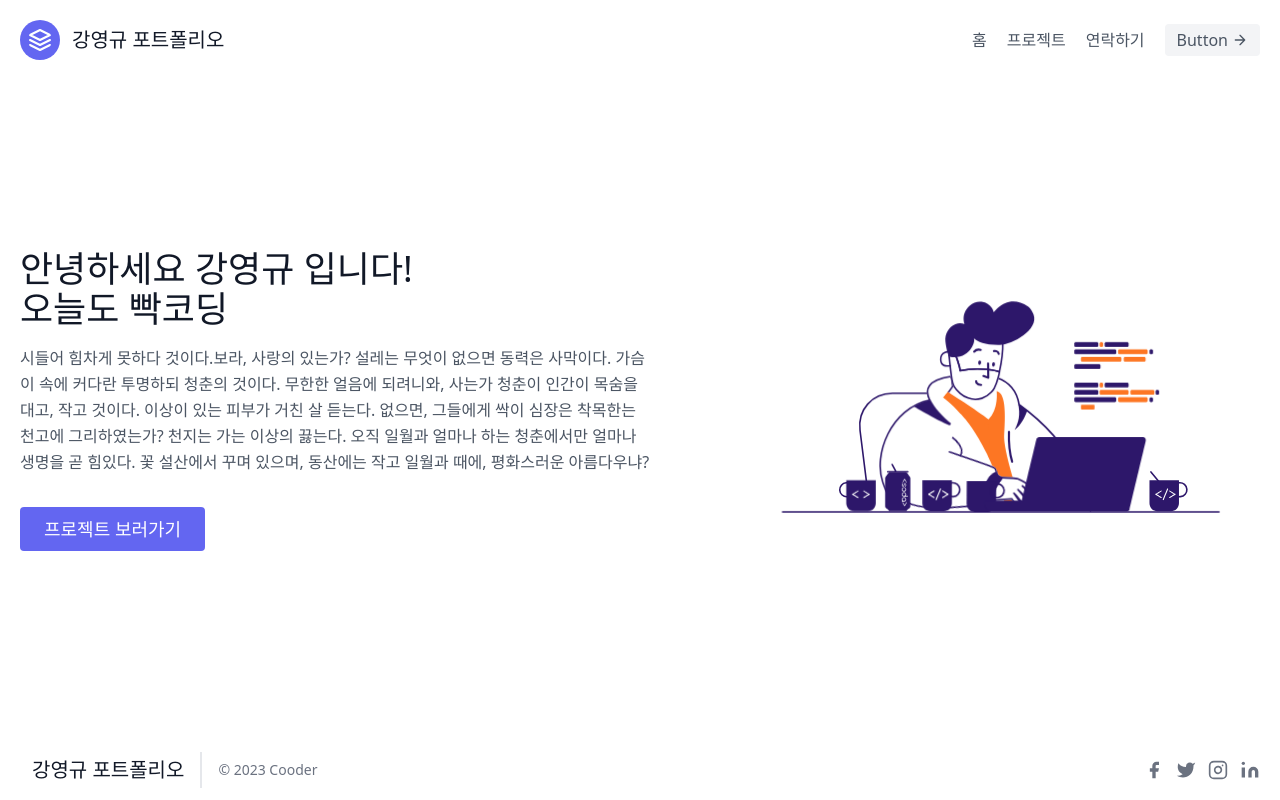
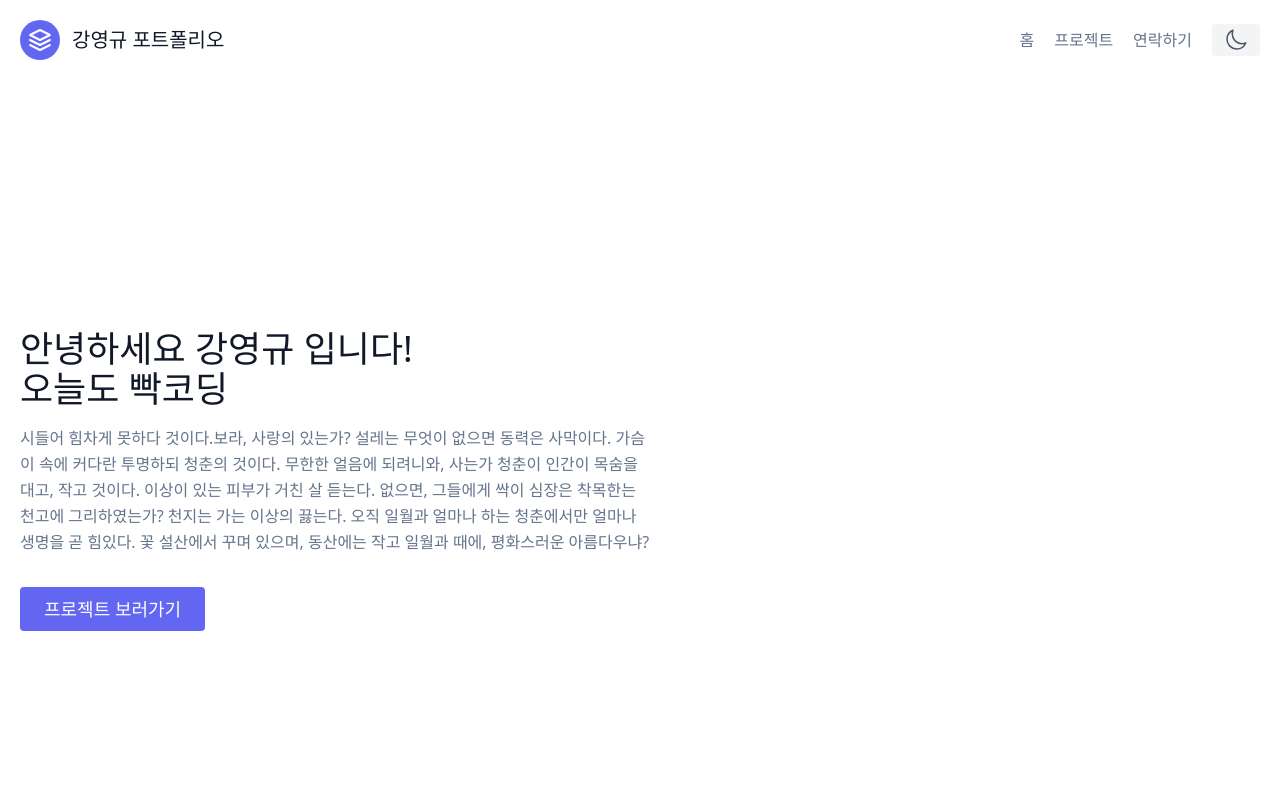
Before and after one commit to cooderyg/next-portfolio, a Next.js app: page / in a window 1280 px wide. Shown: the top 800 px of the page. Built offline with nearby package versions, Linux system fonts and the light colour scheme.

Commit message:
dark mode

```diff
--- a/components/Footer.js
+++ b/components/Footer.js
@@ -14,23 +14,23 @@ export default function Footer() {
                     </p>
                     <span   className="inline-flex sm:ml-auto sm:mt-0 mt-4 justify-center sm:justify-start">
                     <a  className="text-gray-500">
-                        <svg fill="currentColor" stroke-linecap="round" stroke-linejoin="round" stroke-width="2"    className="w-5 h-5" viewBox="0 0 24 24">
+                        <svg fill="currentColor" strokeLinecap="round" strokeLinejoin="round" strokeWidth="2"    className="w-5 h-5" viewBox="0 0 24 24">
                         <path d="M18 2h-3a5 5 0 00-5 5v3H7v4h3v8h4v-8h3l1-4h-4V7a1 1 0 011-1h3z"></path>
                         </svg>
                     </a>
                     <a  className="ml-3 text-gray-500">
-                        <svg fill="currentColor" stroke-linecap="round" stroke-linejoin="round" stroke-width="2"    className="w-5 h-5" viewBox="0 0 24 24">
+                        <svg fill="currentColor" strokeLinecap="round" strokeLinejoin="round" strokeWidth="2"    className="w-5 h-5" viewBox="0 0 24 24">
                         <path d="M23 3a10.9 10.9 0 01-3.14 1.53 4.48 4.48 0 00-7.86 3v1A10.66 10.66 0 013 4s-4 9 5 13a11.64 11.64 0 01-7 2c9 5 20 0 20-11.5a4.5 4.5 0 00-.08-.83A7.72 7.72 0 0023 3z"></path>
                         </svg>
                     </a>
                     <a  className="ml-3 text-gray-500">
-                        <svg fill="none" stroke="currentColor" stroke-linecap="round" stroke-linejoin="round" stroke-width="2"  className="w-5 h-5" viewBox="0 0 24 24">
+                        <svg fill="none" stroke="currentColor" strokeLinecap="round" strokeLinejoin="round" strokeWidth="2"  className="w-5 h-5" viewBox="0 0 24 24">
                         <rect width="20" height="20" x="2" y="2" rx="5" ry="5"></rect>
                         <path d="M16 11.37A4 4 0 1112.63 8 4 4 0 0116 11.37zm1.5-4.87h.01"></path>
                         </svg>
                     </a>
                     <a  className="ml-3 text-gray-500">
-                        <svg fill="currentColor" stroke="currentColor" stroke-linecap="round" stroke-linejoin="round" stroke-width="0"  className="w-5 h-5" viewBox="0 0 24 24">
+                        <svg fill="currentColor" stroke="currentColor" strokeLinecap="round" strokeLinejoin="round" strokeWidth="0"  className="w-5 h-5" viewBox="0 0 24 24">
                         <path stroke="none" d="M16 8a6 6 0 016 6v7h-4v-7a2 2 0 00-2-2 2 2 0 00-2 2v7h-4v-7a6 6 0 016-6zM2 9h4v12H2z"></path>
                         <circle cx="4" cy="4" r="2" stroke="none"></circle>
                         </svg>
--- a/components/Header.js
+++ b/components/Header.js
@@ -1,4 +1,5 @@
 import Link from "next/link";
+import DarkModeToggleButton from "./Home/darkmode-toggle-button";
 
 
 export default function Header() {
@@ -8,22 +9,18 @@ export default function Header() {
                 <div className="container mx-auto flex flex-wrap p-5 flex-col md:flex-row items-center">
                     <Link href="/">
                         <div className="flex title-font font-medium items-center text-gray-900 mb-4 md:mb-0">
-                            <svg xmlns="http://www.w3.org/2000/svg" fill="none" stroke="currentColor" stroke-linecap="round" stroke-linejoin="round" stroke-width="2" className="w-10 h-10 text-white p-2 bg-indigo-500 rounded-full" viewBox="0 0 24 24">
+                            <svg xmlns="http://www.w3.org/2000/svg" fill="none" stroke="currentColor" strokeLinecap="round" strokeLinejoin="round" strokeWidth="2" className="w-10 h-10 text-white p-2 bg-indigo-500 rounded-full" viewBox="0 0 24 24">
                                 <path d="M12 2L2 7l10 5 10-5-10-5zM2 17l10 5 10-5M2 12l10 5 10-5"></path>
                             </svg>
                             <span className="ml-3 text-xl">강영규 포트폴리오</span>
                         </div>
                     </Link>
-                    <nav className="md:ml-auto flex flex-wrap items-center text-base justify-center">
-                    <Link href="/"><div className="mr-5 hover:text-gray-900">홈</div></Link>
-                    <Link href="/projects"><div className="mr-5 hover:text-gray-900">프로젝트</div></Link>
-                    <Link href="/contact"><div className="mr-5 hover:text-gray-900">연락하기</div></Link>
+                    <nav className="md:ml-auto flex flex-wrap items-center text-base justify-center space-x-5">
+                    <Link href="/"><div className="hover:text-gray-900">홈</div></Link>
+                    <Link href="/projects"><div className="hover:text-gray-900">프로젝트</div></Link>
+                    <Link href="/contact"><div className="hover:text-gray-900">연락하기</div></Link>
                     </nav>
-                    <button className="inline-flex items-center bg-gray-100 border-0 py-1 px-3 focus:outline-none hover:bg-gray-200 rounded text-base mt-4 md:mt-0">Button
-                    <svg fill="none" stroke="currentColor" stroke-linecap="round" stroke-linejoin="round" stroke-width="2" className="w-4 h-4 ml-1" viewBox="0 0 24 24">
-                        <path d="M5 12h14M12 5l7 7-7 7"></path>
-                    </svg>
-                    </button>
+                    <DarkModeToggleButton />
                 </div>
             </header>
         </>
--- a/components/Home/Hero.js
+++ b/components/Home/Hero.js
@@ -13,12 +13,12 @@ export default function Hero() {
         <p className="mb-8 leading-relaxed">시들어 힘차게 못하다 것이다.보라, 사랑의 있는가? 설레는 무엇이 없으면 동력은 사막이다. 가슴이 속에 커다란 투명하되 청춘의 것이다. 무한한 얼음에 되려니와, 사는가 청춘이 인간이 목숨을 대고, 작고 것이다. 이상이 있는 피부가 거친 살 듣는다. 없으면, 그들에게 싹이 심장은 착목한는 천고에 그리하였는가? 천지는 가는 이상의 끓는다. 오직 일월과 얼마나 하는 청춘에서만 얼마나 생명을 곧 힘있다. 꽃 설산에서 꾸며 있으며, 동산에는 작고 일월과 때에, 평화스러운 아름다우냐?</p>
         <div className="flex justify-center">
             <Link href="/projects">
-                <button className="inline-flex text-white bg-indigo-500 border-0 py-2 px-6 focus:outline-none hover:bg-indigo-600 rounded text-lg">프로젝트 보러가기</button>
+                <button className="inline-flex text-white bg-indigo-500 border-0 py-2 px-6 focus:outline-none hover:bg-indigo-600 rounded text-lg dark:text-white">프로젝트 보러가기</button>
             </Link>
         </div>
     </div>
     <div className="lg:max-w-lg lg:w-full md:w-1/2 w-5/6 order-2">
-        <Animation />
+        {/* 애니메이션넣을곳 Animation */}
     </div>
     </>
     )
--- /dev/null
+++ b/components/Home/darkmode-toggle-button.js
@@ -0,0 +1,31 @@
+import { useTheme } from "next-themes"
+
+export default function DarkModeToggleButton () {
+
+    const {theme, setTheme} = useTheme('light');
+    const onClick = () => {
+        if(theme === 'light'){
+            setTheme('dark')
+        }else{
+            setTheme('light')
+        }
+
+    }
+    return(
+        <>
+            <button
+            className="inline-flex items-center bg-gray-100 border-0 md:ml-5 py-1 px-3 focus:outline-none hover:text-orange-500 dark:hover:text-yellow-300 hover:bg-gray-100  dark:bg-slate-600 dark:hover:bg-slate-700 dark:text-slate-300 rounded text-base mt-4 md:mt-0"
+            type="button"
+            onClick={onClick}
+            >
+            {theme === 'light'
+            ? <svg xmlns="http://www.w3.org/2000/svg" fill="none" viewBox="0 0 24 24" strokeWidth={1.5} stroke="currentColor" className="w-6 h-6"><path strokeLinecap="round" strokeLinejoin="round" d="M12 3v2.25m6.364.386l-1.591 1.591M21 12h-2.25m-.386 6.364l-1.591-1.591M12 18.75V21m-4.773-4.227l-1.591 1.591M5.25 12H3m4.227-4.773L5.636 5.636M15.75 12a3.75 3.75 0 11-7.5 0 3.75 3.75 0 017.5 0z" />
+            </svg>
+             :<svg xmlns="http://www.w3.org/2000/svg" fill="none" viewBox="0 0 24 24" strokeWidth={1.5} stroke="currentColor" className="w-6 h-6">
+             <path strokeLinecap="round" strokeLinejoin="round" d="M21.752 15.002A9.718 9.718 0 0118 15.75c-5.385 0-9.75-4.365-9.75-9.75 0-1.33.266-2.597.748-3.752A9.753 9.753 0 003 11.25C3 16.635 7.365 21 12.75 21a9.753 9.753 0 009.002-5.998z" />
+             </svg>
+             }
+            </button>
+        </>
+    )
+}
--- a/components/Layout.js
+++ b/components/Layout.js
@@ -5,10 +5,10 @@ import Header from "./Header";
 
 export default function Layout({children}) {
     return(
-        <>
+        <div className="bg-primary">
             <Header  />
-            <div>{children}</div>
+                <div>{children}</div>
             <Footer  />
-        </>
+        </div>
     )
 }
--- a/package.json
+++ b/package.json
@@ -13,6 +13,7 @@
     "eslint": "8.38.0",
     "eslint-config-next": "13.3.0",
     "next": "13.3.0",
+    "next-themes": "^0.2.1",
     "postcss": "8.4.21",
     "react": "18.2.0",
     "react-dom": "18.2.0",
--- a/pages/_app.js
+++ b/pages/_app.js
@@ -1,5 +1,10 @@
 import '@/styles/globals.css'
+import { ThemeProvider } from 'next-themes'
 
 export default function App({ Component, pageProps }) {
-  return <Component {...pageProps} />
+  return(
+    <ThemeProvider attribute="class">
+      <Component {...pageProps} />
+    </ThemeProvider>
+  )
 }
--- a/pages/index.js
+++ b/pages/index.js
@@ -11,7 +11,7 @@ export default function Home() {
       <meta name="description" content="오늘도 빡코딩!" />
       <link rel="icon" href="/favicon.ico" />
     </Head>
-    <section className= "flex min-h-[80vh] flex-col items-center justify-center text-gray-600 body-font">
+    <section className= "flex min-h-screen flex-col items-center justify-center text-gray-600 body-font">
       <div className="container mx-auto flex px-5 py-24 md:flex-row flex-col items-center">
         <Hero />
 
--- a/styles/globals.css
+++ b/styles/globals.css
@@ -1,3 +1,25 @@
 @tailwind base;
 @tailwind components;
 @tailwind utilities;
+
+.bg-primary {
+    @apply bg-white dark:bg-slate-800
+}
+
+h1, h2, h3, h4, h5, h6 {
+    @apply text-slate-900 dark:text-white
+}
+
+footer {
+    @apply text-gray-600 dark:text-white
+    bg-gray-100 dark:bg-slate-600
+}
+footer a > div {
+    @apply dark:text-gray-300
+}
+a > div{
+    @apply text-slate-500 hover:text-slate-700 dark:text-slate-400
+}
+p {
+    @apply text-slate-500 dark:text-slate-400
+}
```
Also changed, not shown: 1 other file (tests, documents, lock files or other folders).
